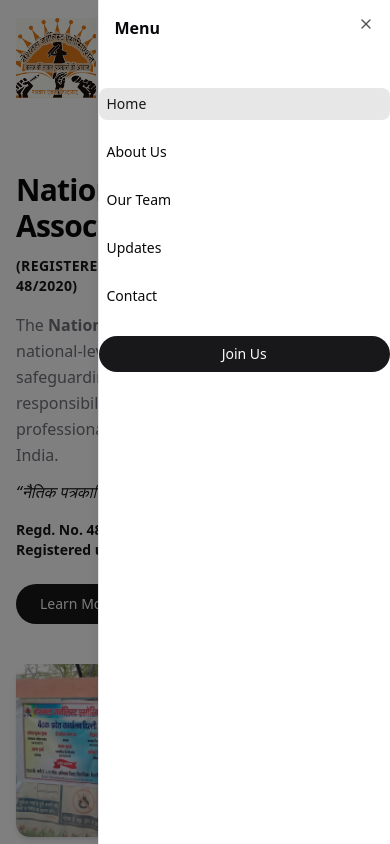
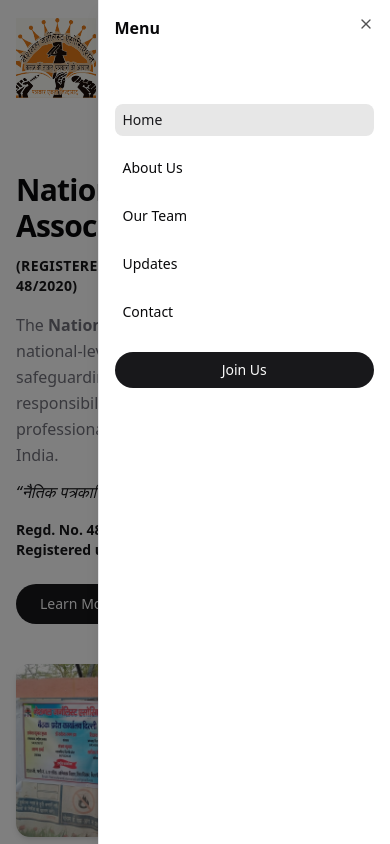
Before and after one commit to lazygupta/nja-app, a Next.js app: page / in a window 390 px wide. Both pictures are taken after a click on the button "Open menu". Shown: the top 844 px of the page. Built offline with nearby package versions, Linux system fonts and the light colour scheme.

Commit message:
navbar adjistment

```diff
--- a/app/page.tsx
+++ b/app/page.tsx
@@ -12,7 +12,6 @@
       <div className="py-10">
         <Carousel />
       </div>
-
       <StatsSection />
     </>
   );
--- a/components/navbar.tsx
+++ b/components/navbar.tsx
@@ -138,7 +138,7 @@
                 <SheetTitle>Menu</SheetTitle>
               </SheetHeader>
 
-              <nav className="flex flex-1 flex-col gap-4 text-sm font-medium">
+              <nav className="flex flex-1 m-4 flex-col gap-4 text-sm font-medium">
                 {navItems.map((item) =>
                   item.children ? (
                     <div key={item.label} className="flex flex-col gap-1">
```
